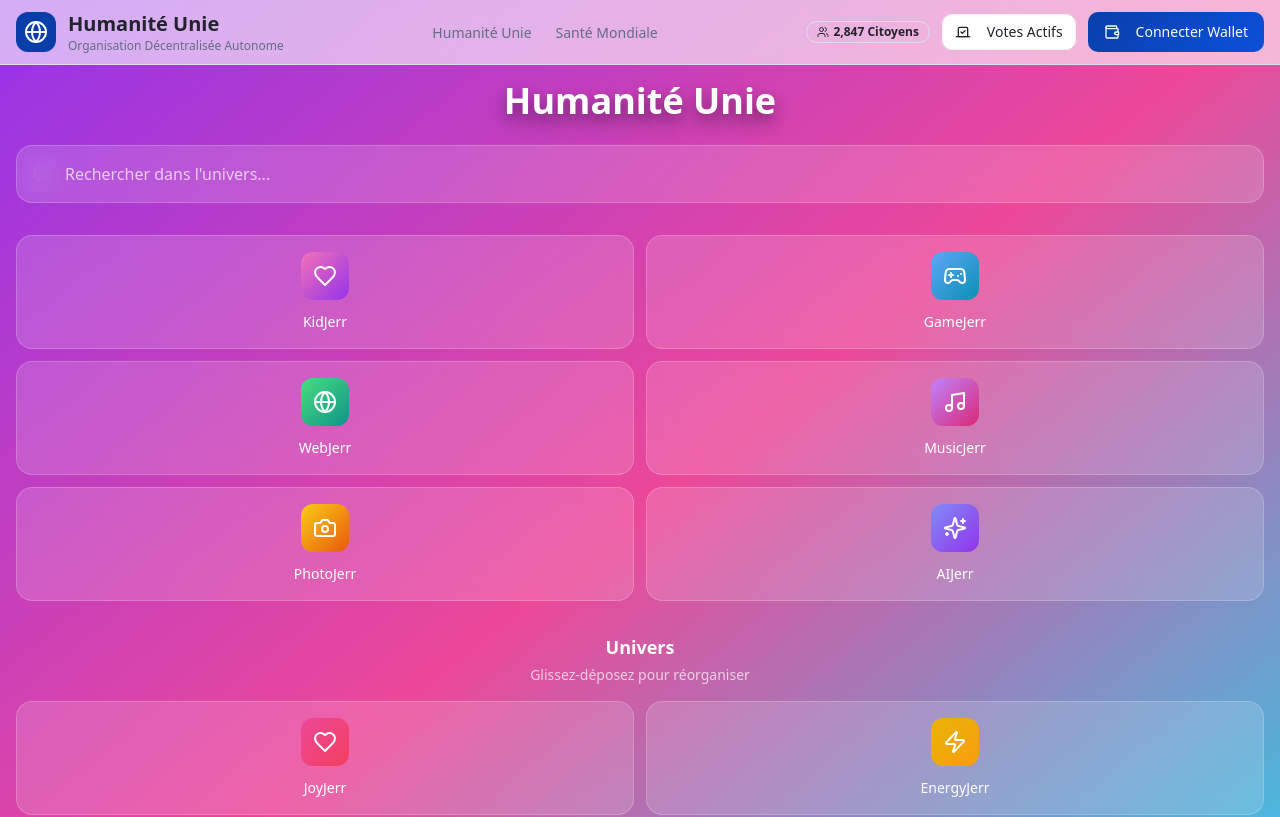
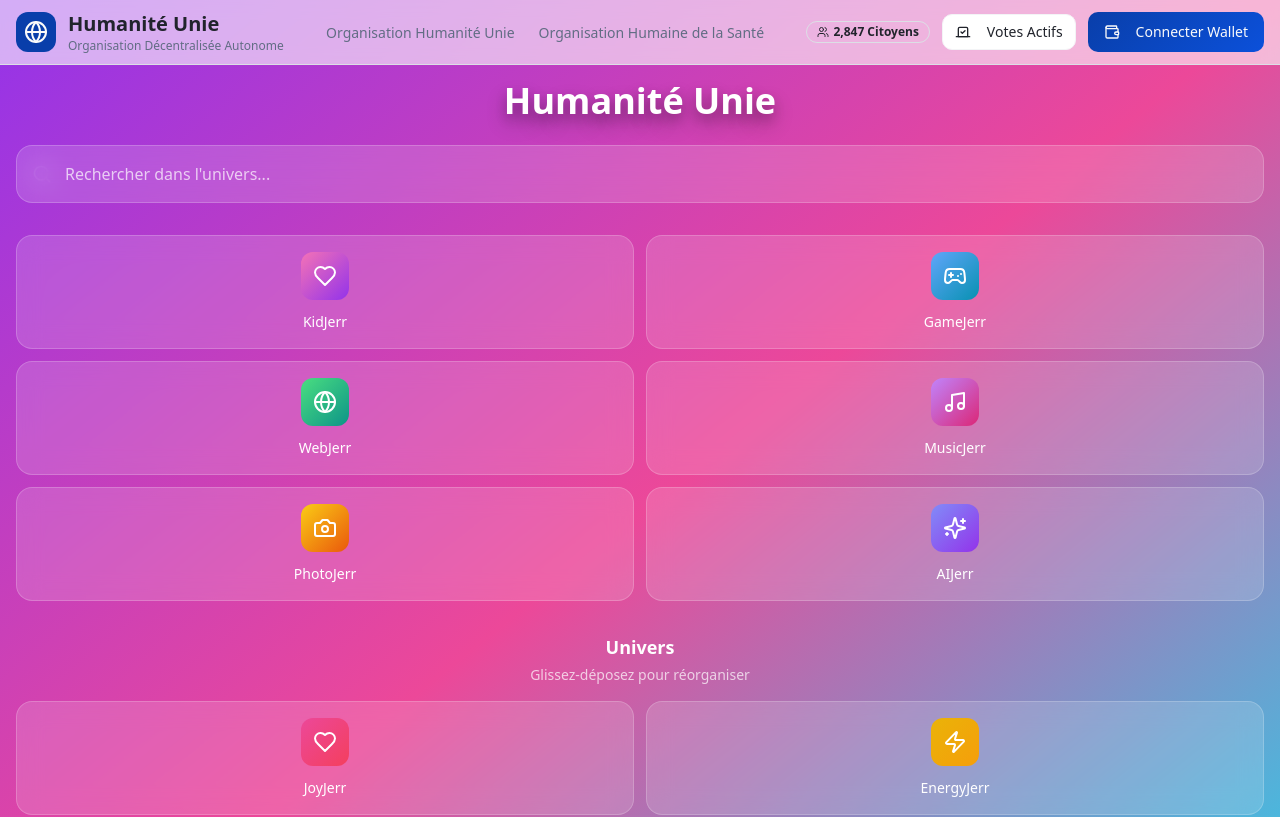
Before and after one commit to MelricdeLyon/united-humanity-dao, a React (Vite) app: page /accueil in a window 1280 px wide. Shown: the top 817 px of the page. Built offline with nearby package versions, Linux system fonts and the light colour scheme.

Commit message:
Fix header titles
Corrects the display titles for "Humanité Unie" and "Santé Mondiale" in the Header component to accurately reflect their respective organizations.

```diff
--- a/src/components/Header.tsx
+++ b/src/components/Header.tsx
@@ -25,7 +25,7 @@ const Header = () => {
           {/* Organisation Humanité Unie */}
           <div className="relative group">
             <button className="text-sm font-medium text-muted-foreground hover:text-foreground transition-colors">
-              Humanité Unie
+              Organisation Humanité Unie
             </button>
             <div className="absolute top-8 left-0 hidden group-hover:block bg-background border rounded-lg shadow-lg p-2 min-w-48 z-50">
               <button
@@ -70,7 +70,7 @@ const Header = () => {
           {/* Organisation Humaine de la Santé */}
           <div className="relative group">
             <button className="text-sm font-medium text-muted-foreground hover:text-foreground transition-colors">
-              Santé Mondiale
+              Organisation Humaine de la Santé
             </button>
             <div className="absolute top-8 left-0 hidden group-hover:block bg-background border rounded-lg shadow-lg p-2 min-w-48 z-50">
               <button
```
